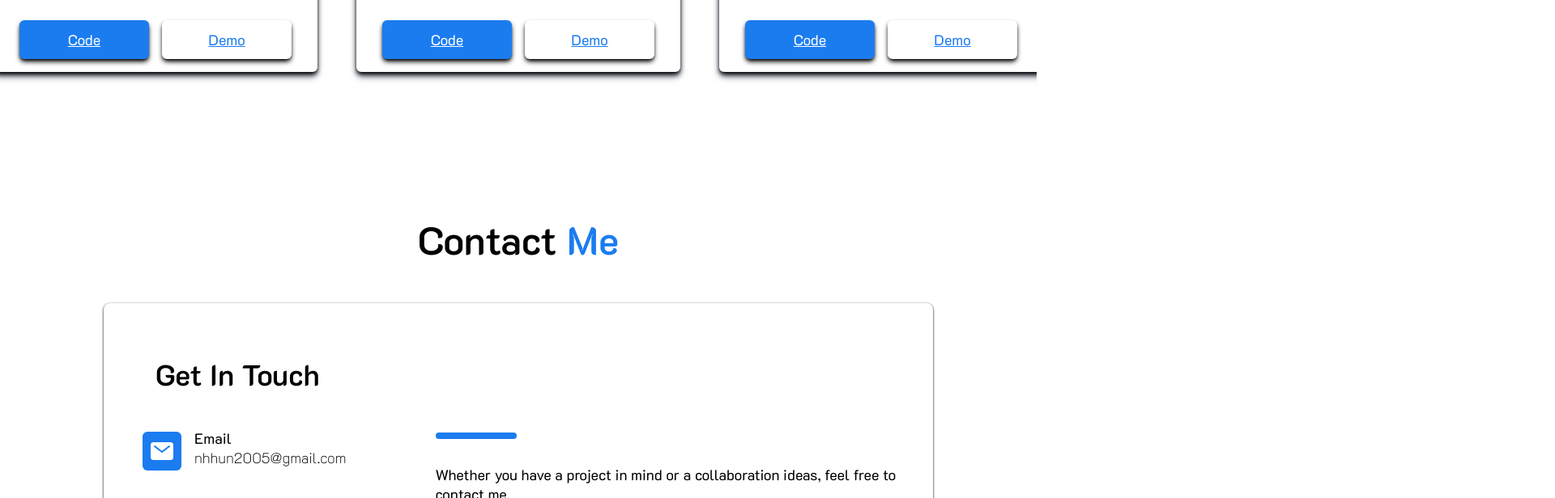
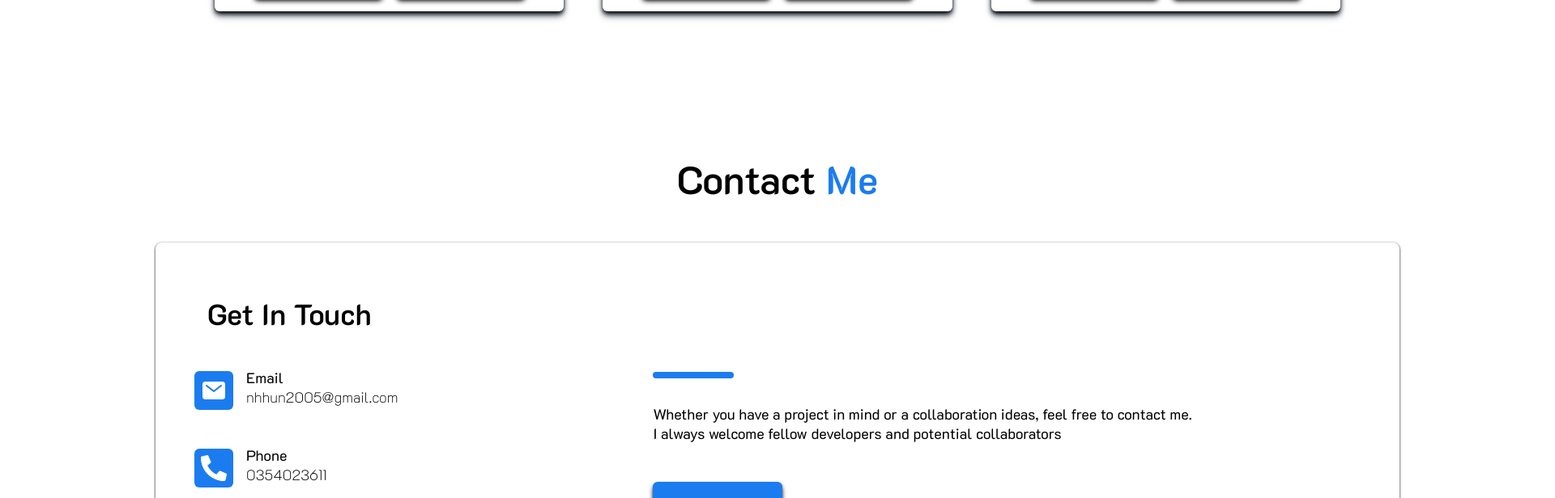
Before and after one commit to nhhun2005/portfolio, a React (Vite) app: page / in a window 1280 px wide. Shown: the part 2342-2958 px from the top of the page at 81% size, 1920 px wide, since content can reach past the window. Built offline with nearby package versions, Linux system fonts and the light colour scheme.

Commit message:
fixed size for mobile

```diff
--- a/src/App.jsx
+++ b/src/App.jsx
@@ -19,7 +19,7 @@ export default function App() {
   return (
     <div
       ref={homeRef}
-      className="relative w-screen overflow-x-hidden flex flex-col gap-2 pb-18"
+      className="relative min-w-[1920px] overflow-x-hidden flex flex-col gap-2 pb-18"
     >
       <div
         onClick={() => {
@@ -31,7 +31,7 @@ export default function App() {
       </div>
       <img
         src={wallpaper}
-        className="opacity-20 fixed max-w-screen select-none -z-999"
+        className="opacity-20 fixed min-w-full select-none -z-999"
         draggable="false"
       />
       <div className="mx-auto mt-16 w-100 h-25 bg-black opacity-66 flex flex-col rounded-xl shadow-black shadow-md">
```
